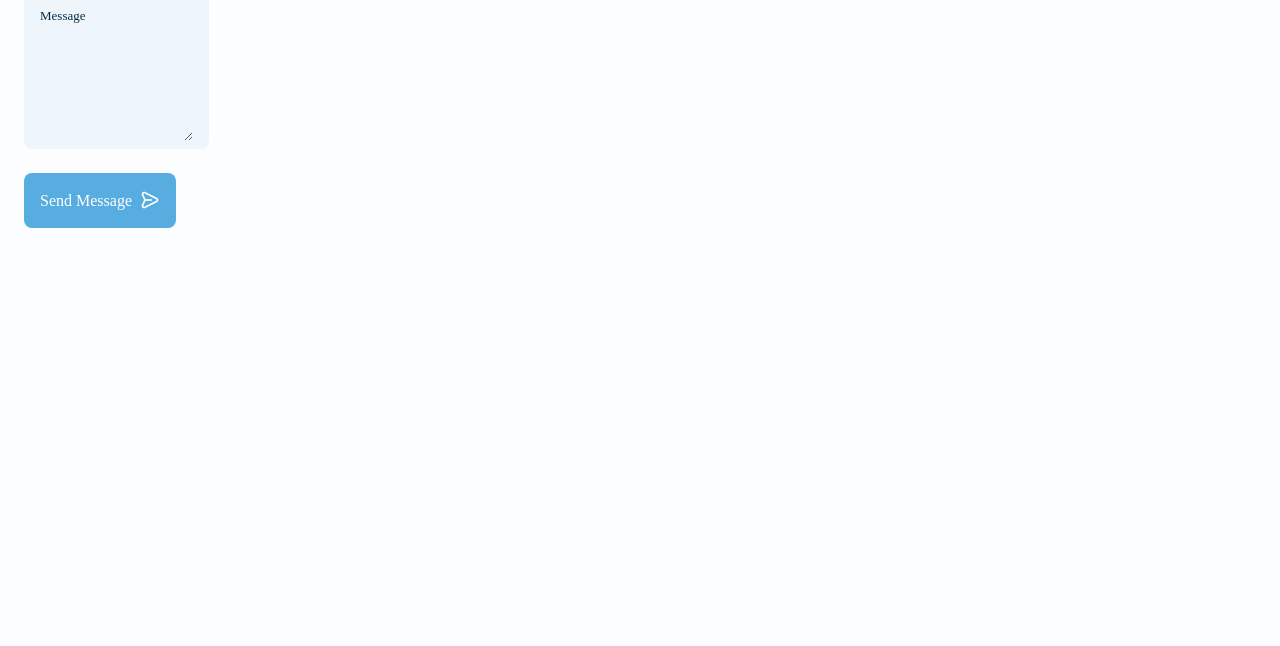
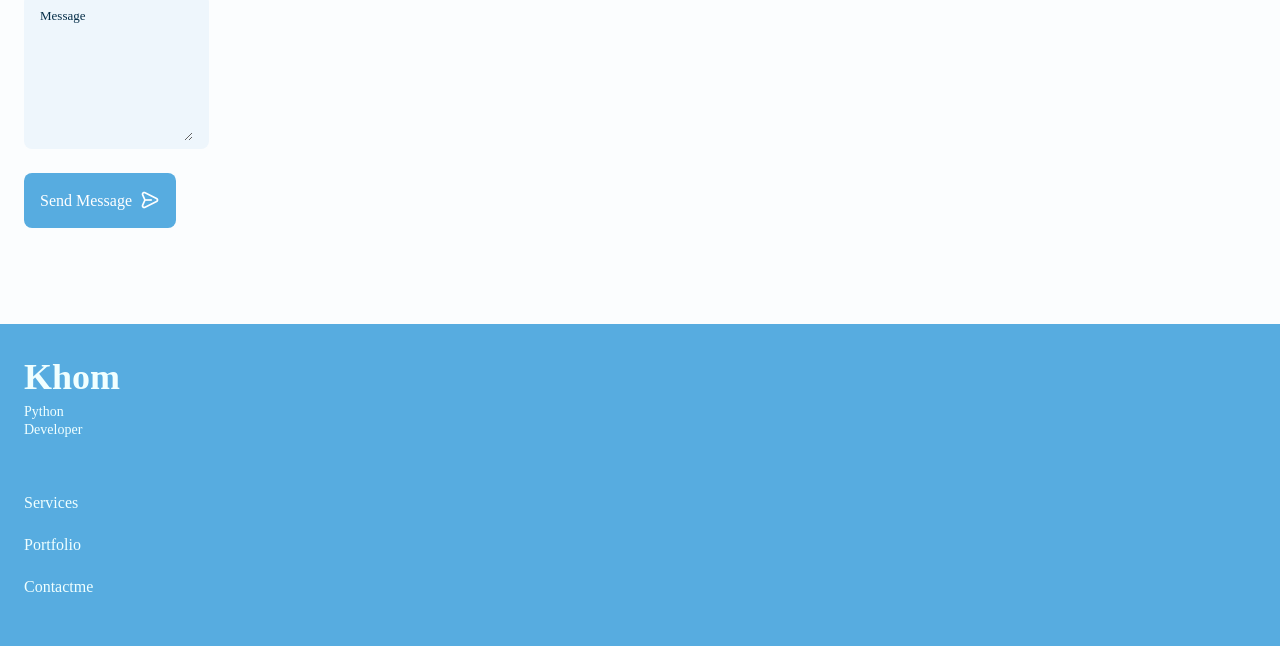
Before and after one commit to ikhomkodes/Responsive-Portfolio-using-Html-Css-Js, a plain HTML site: page index.html in a window 1280 px wide. Shown: the part 6428-7074 px from the top of the page. Before the commit the page ends 6768 px from the top, so only its background shows below. Drawn offline with nearby package versions, Linux system fonts and the light colour scheme; a web font is replaced by a local one.

Commit message:
ikhomkodes: portfolio footer part completed successfully here comes

```diff
--- a/assets/css/style.css
+++ b/assets/css/style.css
@@ -881,7 +881,60 @@ img{
 }
 
 /*==================== FOOTER ====================*/
+.footer{
+    padding-top: 2rem;
+}
 
+.footer__container{
+    row-gap: 3.5rem;
+}
+
+.footer__bg{
+    background-color: var(--first-color-second);
+    padding: 2rem 0 3rem;
+}
+
+.footer__title{
+    font-size: var(--h1-font-size);
+    margin-bottom: var(--mb-0-25);
+}
+
+.footer__subtitle{
+    font-size: var(--small-font-size);
+}
+
+.footer__links{
+    display: flex;
+    flex-direction: column;
+    row-gap: 1.5rem;
+}
+
+.footer__link:hover{
+    color: var(--first-color-lighter);
+}
+
+.footer__social{
+    font-size: 1.25rem;
+    margin-right: var(--mb-1-5);
+}
+
+.footer__social:hover{
+    color: var(--first-color-lighter);
+}
+
+.footer__copy{
+    font-size: var(--smaller-font-size);
+    text-align: center;
+    color: var(--first-color-alt);
+    margin-top: var(--mb-3);
+}
+
+.footer__title,
+.footer__subtitle,
+.footer__link,
+.footer__social{
+    color: azure;
+}
 
 /*========== SCROLL UP ==========*/
 
--- a/index.html
+++ b/index.html
@@ -958,8 +958,42 @@
 
         <!--==================== FOOTER ====================-->
         <footer class="footer">
+            <div class="footer__bg">
+                <div class="footer__container container grid">
+                    <div>
+                        <h1 class="footer__title">Khom</h1>
+                        <span class="footer__subtitle">Python Developer</span>
+                    </div>
 
+                    <ul class="footer__links">
+                        <li>
+                            <a href="#services" class="footer__link">Services</a>
+                        </li>
+                        <li>
+                            <a href="#portfolio" class="footer__link">Portfolio</a>
+                        </li>
+                        <li>
+                            <a href="#contact" class="footer__link">Contactme</a>
+                        </li>
+                    </ul>
 
+                    <div class="footer__socials">
+                        <a href="https://www.facebook.com/mgrprinc" target="_blank" class="footer__social">
+                            <i class="uil uil-facebook-f"></i>
+                        </a>
+
+                        <a href="https://www.instagram.com/i_khom7/" target="_blank" class="footer__social">
+                            <i class="uil uil-instagram"></i>
+                        </a>
+
+                        <a href="https://www.linkedin.com/in/khom-mgr07" target="_blank" class="footer__social">
+                            <i class="uil uil-linkedin-alt"></i>
+                        </a>
+                    </div>
+                </div>
+
+                <p class="footer__copy">&#169; ikhomkodes. All rights reserved.</p>
+            </div>
         </footer>
 
         <!--==================== SCROLL TOP ====================-->
```
